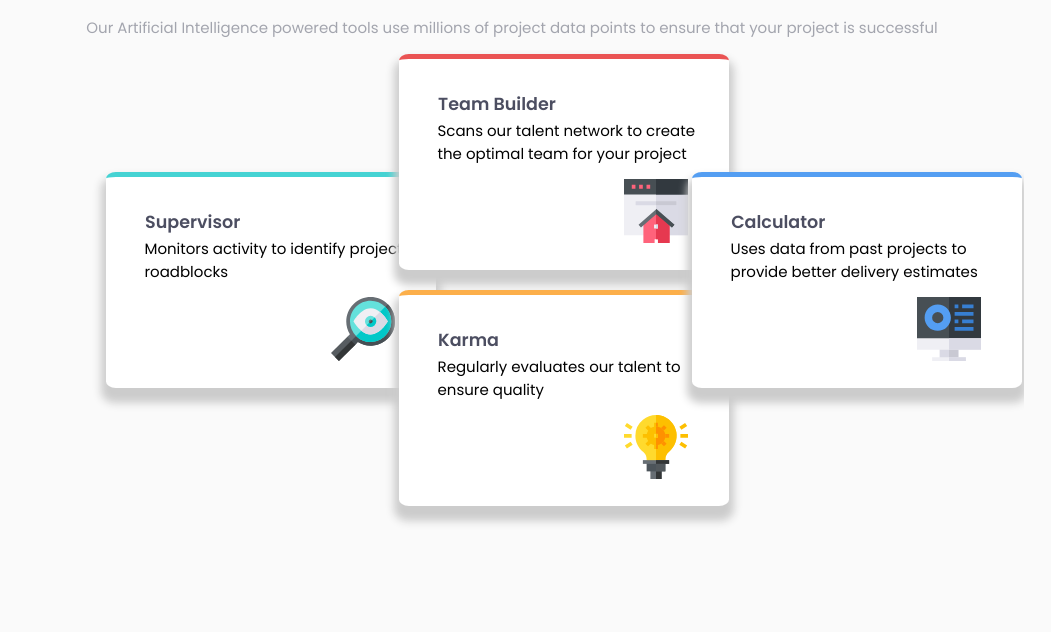
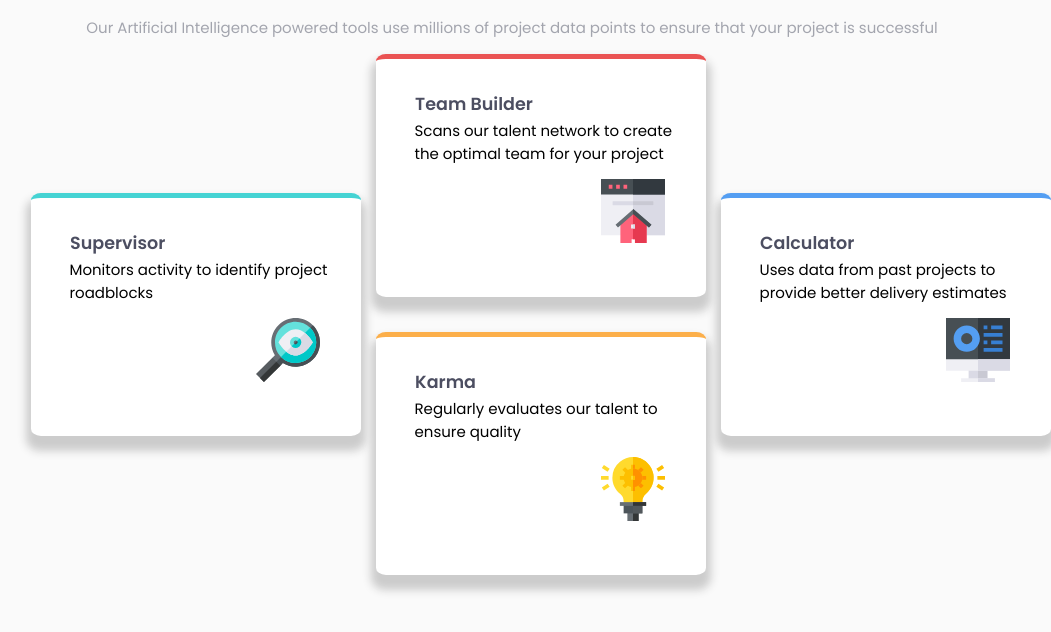
Before and after one commit to sach13rm/four-card-feature-section-master, a plain HTML site: page index.html in a window 1024 px wide. Shown: the part 154-786 px from the top of the page, 1051 px wide, since content can reach past the window. Drawn offline with Linux system fonts and the light colour scheme.

Commit message:
Final version 1.0

```diff
--- a/src/scss/styles.scss
+++ b/src/scss/styles.scss
@@ -54,11 +54,14 @@ body {
   font-weight: 400;
 }
 .cards {
-  margin-left: 5em;
+  @media screen and (min-width: 960px) and (max-width: 1200px) {
+    grid-gap: 1em;
+  }
   @media screen and (min-width: 960px) {
+    /*margin-left: 5em;*/
     padding-left: initial;
     display: grid;
-    grid-template-columns: 33% 33% 33%;
+    /* grid-template-columns: 33% 33% 33%;*/
     grid-template-rows: 20% 20% 20% 20% 20%;
   }
 }
```
Also changed, not shown: src/assets/css/styles.css, 1 other file.
